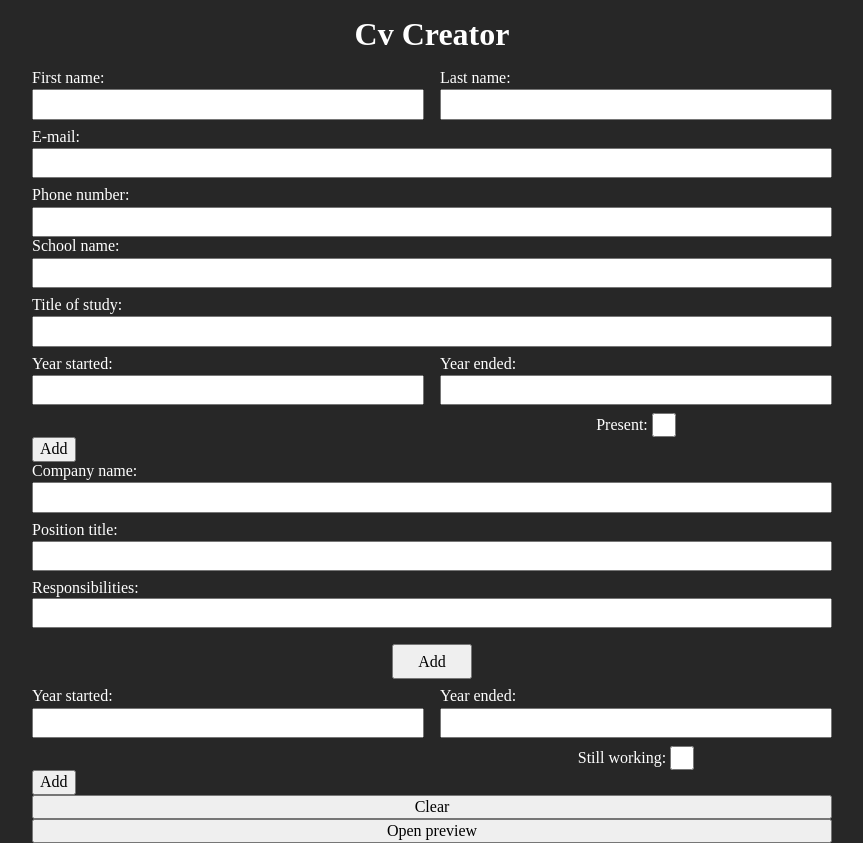
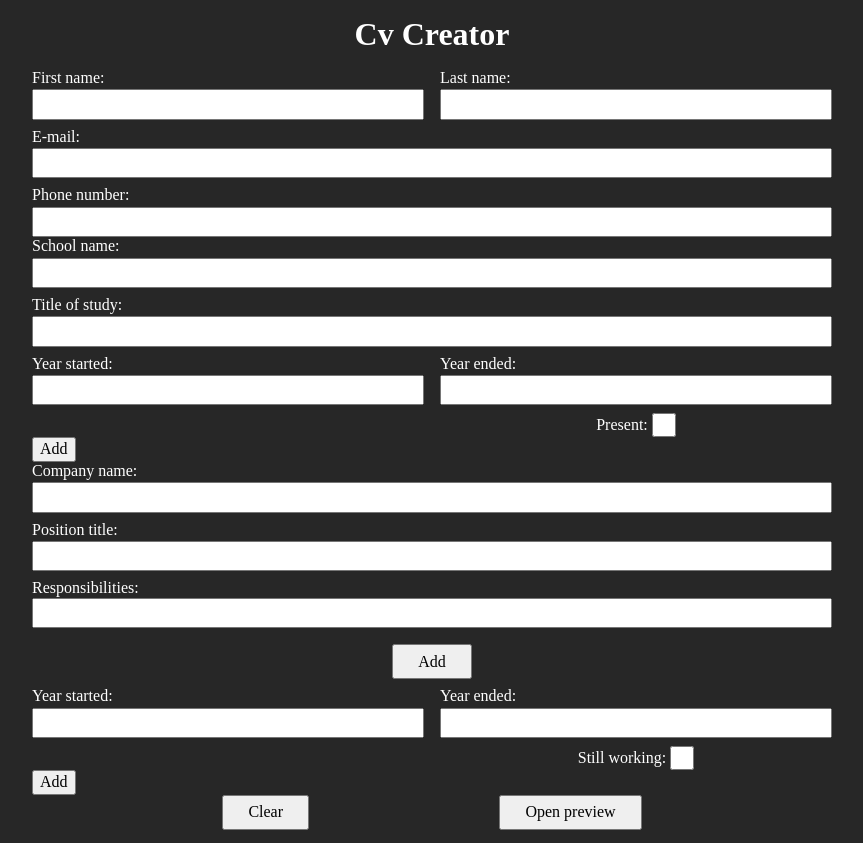
Before and after one commit to bigacz/cv-creator, a React (Vite) app: page / in a window 1280 px wide. Shown: the whole page, without its empty margins (208-1071 px from the left). Built offline with nearby package versions, Linux system fonts and the light colour scheme.

Commit message:
style lower editor buttons

```diff
--- a/src/components/editor/Editor.jsx
+++ b/src/components/editor/Editor.jsx
@@ -49,10 +49,12 @@ function Editor({ cvData, handlers }) {
         handleDutiesAdd={handleDutiesAdd}
         handleDutiesRemove={handleDutiesRemove}
       />
-      <ConfirmModal handleConfirm={handleEditorClean} buttonText="Clear" />
-      <button type="button" onClick={handlePreviewOpen}>
-        Open preview
-      </button>
+      <div className="editor__buttons-wrapper">
+        <ConfirmModal handleConfirm={handleEditorClean} buttonText="Clear" />
+        <button className="button" type="button" onClick={handlePreviewOpen}>
+          Open preview
+        </button>
+      </div>
     </div>
   );
 }
--- a/src/components/shared/ConfirmModal.jsx
+++ b/src/components/shared/ConfirmModal.jsx
@@ -34,7 +34,11 @@ function ConfirmModal({
     </div>
   );
 
-  const button = <button onClick={open}>{buttonText}</button>;
+  const button = (
+    <button className="button" onClick={open}>
+      {buttonText}
+    </button>
+  );
 
   return isOpen ? modal : button;
 }
--- a/src/styles/components/editor/Editor.css
+++ b/src/styles/components/editor/Editor.css
@@ -3,3 +3,8 @@
   justify-content: center;
   grid-template-columns: minmax(min-content, 800px);
 }
+
+.editor__buttons-wrapper {
+  display: flex;
+  justify-content: space-evenly;
+}
```
